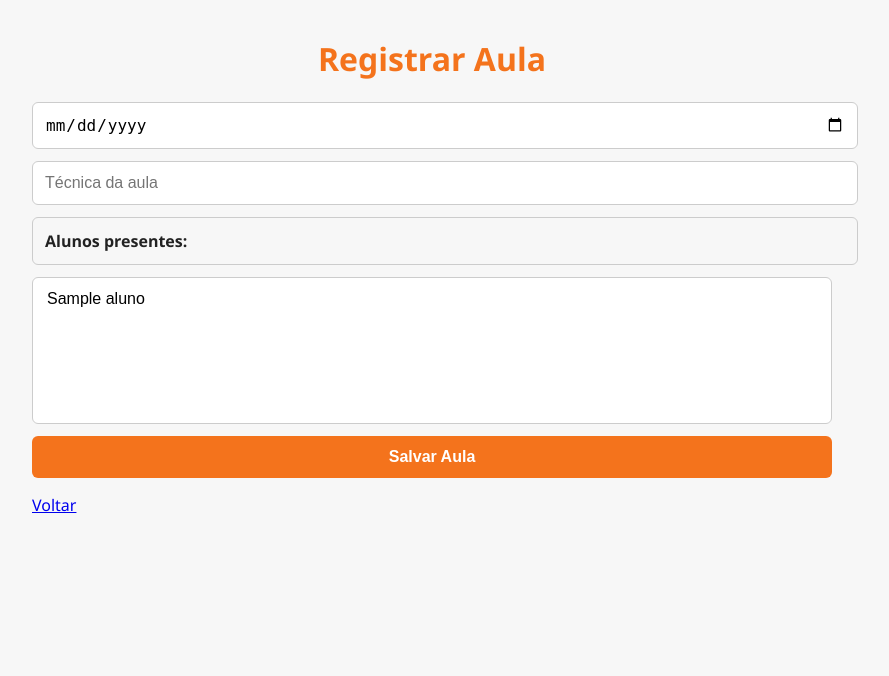
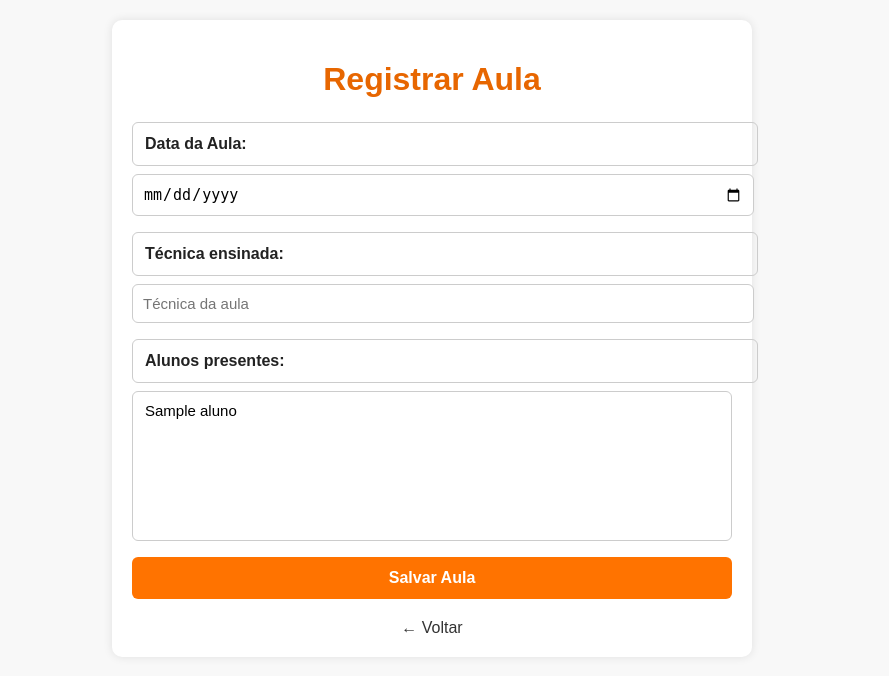
Before and after one commit to RodrigoFrancoBatata/conexao-paulista-app, a Flask app: page /aulas in a window 1280 px wide. Shown: the top 676 px of the page, without its empty margins (208-1097 px from the left). Run offline with Flask 3, Linux system fonts and the light colour scheme; tables that the repository leaves empty hold one stand-in row (values such as "Sample post").

Commit message:
Tela de aula responsiva e ajustada para mobile

```diff
--- a/templates/aulas.html
+++ b/templates/aulas.html
@@ -3,17 +3,90 @@
 <head>
   <meta charset="UTF-8">
   <title>Registrar Aula</title>
+  <meta name="viewport" content="width=device-width, initial-scale=1">
   <link rel="stylesheet" href="/static/style.css">
+  <style>
+    body {
+      font-family: Arial, sans-serif;
+      background-color: #f8f8f8;
+      margin: 0;
+      padding: 20px;
+    }
+
+    .container {
+      max-width: 600px;
+      margin: auto;
+      background-color: #fff;
+      padding: 20px;
+      border-radius: 10px;
+      box-shadow: 0 0 10px rgba(0,0,0,0.1);
+    }
+
+    h1 {
+      text-align: center;
+      color: #e76600;
+      margin-bottom: 1.5rem;
+    }
+
+    input[type="date"],
+    input[type="text"],
+    select {
+      width: 100%;
+      padding: 10px;
+      margin-bottom: 1rem;
+      border: 1px solid #ccc;
+      border-radius: 6px;
+      font-size: 15px;
+    }
+
+    select[multiple] {
+      height: auto;
+      min-height: 150px;
+    }
+
+    label {
+      font-weight: bold;
+      display: block;
+      margin-bottom: 0.5rem;
+    }
+
+    button {
+      background-color: #ff7300;
+      color: white;
+      font-weight: bold;
+      padding: 12px;
+      border: none;
+      border-radius: 6px;
+      width: 100%;
+      cursor: pointer;
+      font-size: 16px;
+    }
+
+    button:hover {
+      background-color: #e25d00;
+    }
+
+    .back {
+      display: block;
+      text-align: center;
+      margin-top: 20px;
+      color: #333;
+      text-decoration: none;
+    }
+  </style>
 </head>
 <body>
   <div class="container">
     <h1>Registrar Aula</h1>
     <form method="POST">
+      <label>Data da Aula:</label>
       <input type="date" name="data" required>
+
+      <label>Técnica ensinada:</label>
       <input type="text" name="tecnica" placeholder="Técnica da aula" required>
 
-      <label><strong>Alunos presentes:</strong></label>
-      <select name="presentes" multiple size="6" required>
+      <label>Alunos presentes:</label>
+      <select name="presentes" multiple required>
         {% for aluno in alunos %}
           <option value="{{ aluno.nome }}">{{ aluno.nome }}</option>
         {% endfor %}
@@ -22,9 +95,7 @@
       <button type="submit">Salvar Aula</button>
     </form>
 
-    <div style="margin-top: 1rem;">
-      <a href="/" class="back">Voltar</a>
-    </div>
+    <a href="/" class="back">← Voltar</a>
   </div>
 </body>
 </html>
```
